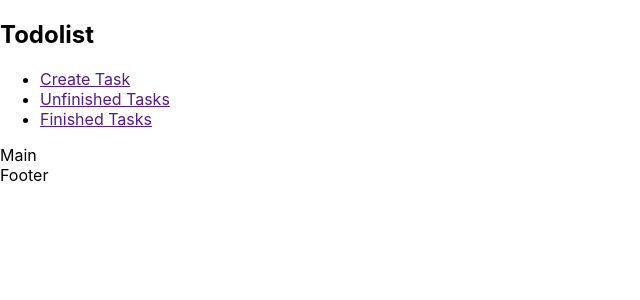
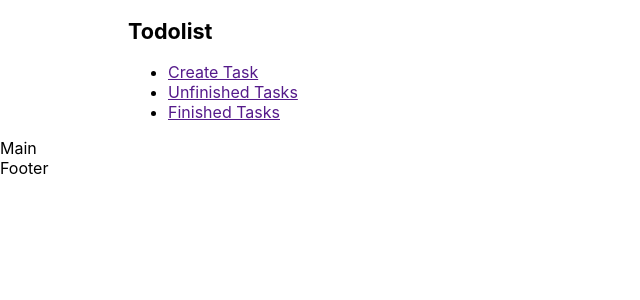
Before and after one commit to igor06brw/todolist, a React (Create React App) app: page / in a window 1280 px wide. Shown: the top 300 px of the page, without its empty margins (0-640 px from the left). Built offline with nearby package versions, Linux system fonts and the light colour scheme.

Commit message:
start implementing style

```diff
--- a/src/components/Header.js
+++ b/src/components/Header.js
@@ -1,11 +1,29 @@
+import styled from 'styled-components'
 import React from 'react'
+
+const HeaderWrapper = styled.header`
+    display: flex;
+    flex-wrap: wrap;
+    max-width: 80%;
+    margin: auto;
+`
+const Container = styled.div`
+
+`
+const LogoWrapper = styled.div`
+
+`
+const Logo = styled.h2`
+    font-size: 1.35em;
+`
+
 
 const Header = () => {
     return (
-        <header>
-            <div>
+        <HeaderWrapper>
+            <Container>
                 <div>
-                    <h2>Todolist</h2>
+                    <Logo>Todolist</Logo>
                 </div>
                 <nav>
                     <ul>
@@ -24,8 +42,8 @@ const Header = () => {
                         </li>
                     </ul>
                 </nav>
-            </div>
-        </header>
+            </Container>
+        </HeaderWrapper>
     )
 }
 
```
